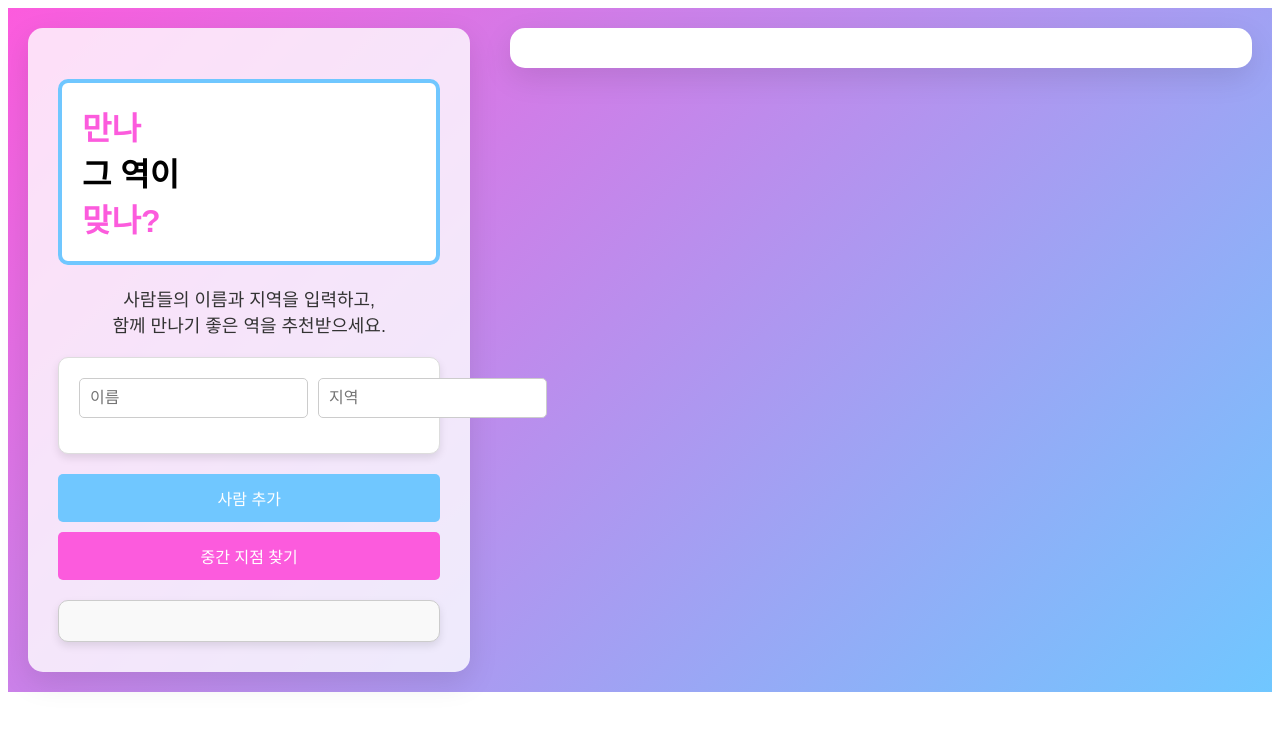
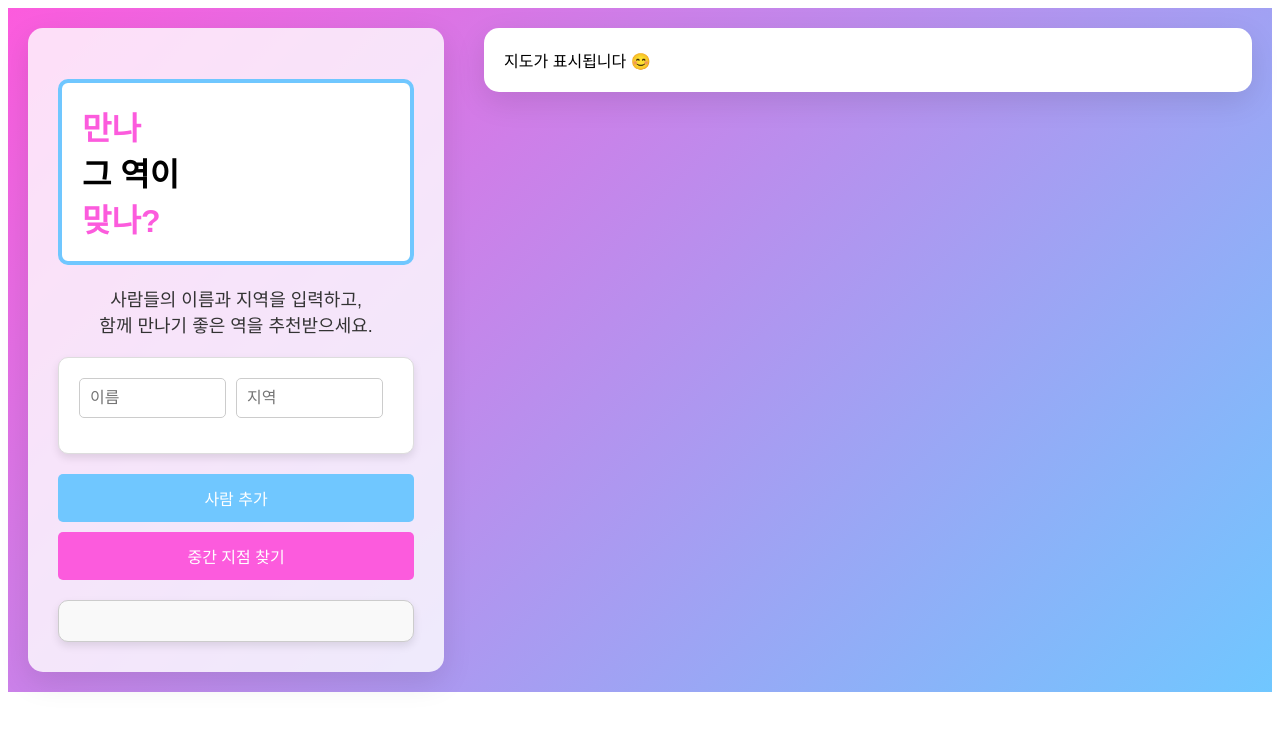
Before and after one commit to happybin2013/mad-metro-web, a Next.js app: page / in a window 1280 px wide. Shown: the top 730 px of the page. Built offline with nearby package versions, Linux system fonts and the light colour scheme; no server answers.

Commit message:
Update page.js
input 크기 수정 및 지도 위치 표시

```diff
--- a/src/app/page.js
+++ b/src/app/page.js
@@ -2,7 +2,7 @@
 
 import { useState, useEffect } from "react";
 import React from 'react';
-console.log('API Key:', process.env.REACT_APP_OPENAI_API_KEY);
+
 const Home = () => {
   const [people, setPeople] = useState([{ name: "", location: "" }]);
   const [response, setResponse] = useState("");
@@ -131,15 +131,20 @@ const Home = () => {
         <div style={styles.result}>{response}</div>
       </div>
       <div style={{ ...styles.rightContainer, background: '#ffffff', height: 'fit-content' }}>
-        {isClient && markerPosition && (
+      {isClient && markerPosition ? (
   <div id="map" style={styles.mapContainer}>
     <img
       src={`https://api.mapbox.com/styles/v1/mapbox/streets-v11/static/pin-s+ff0000(${markerPosition[1]},${markerPosition[0]})/${markerPosition[1]},${markerPosition[0]},14/800x600?access_token=YOUR_MAPBOX_TOKEN`}
       alt="Map with marker"
-              onError={(e) => { e.target.onerror = null; e.target.src = 'image.png'; }}
+      onError={(e) => {
+        e.target.onerror = null;
+        e.target.src = 'image.png';
+      }}
       style={{ width: '100%', height: 'auto', borderRadius: '10px' }}
     />
   </div>
+) : (
+  <div>지도가 표시됩니다 😊</div>
 )}
       </div>
     </div>
@@ -219,6 +224,7 @@ const styles = {
     flex: "1",
     borderRadius: "5px",
     border: "1px solid #ccc",
+    width:"80%"
   },
   buttonContainer: {
     display: "flex",
```
Lines whose indentation alone changed are shown as unchanged.
